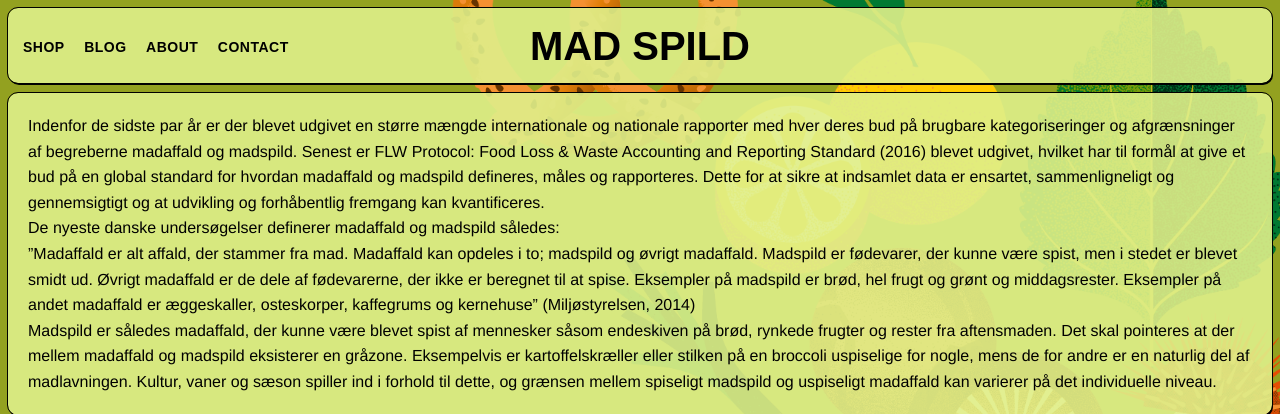
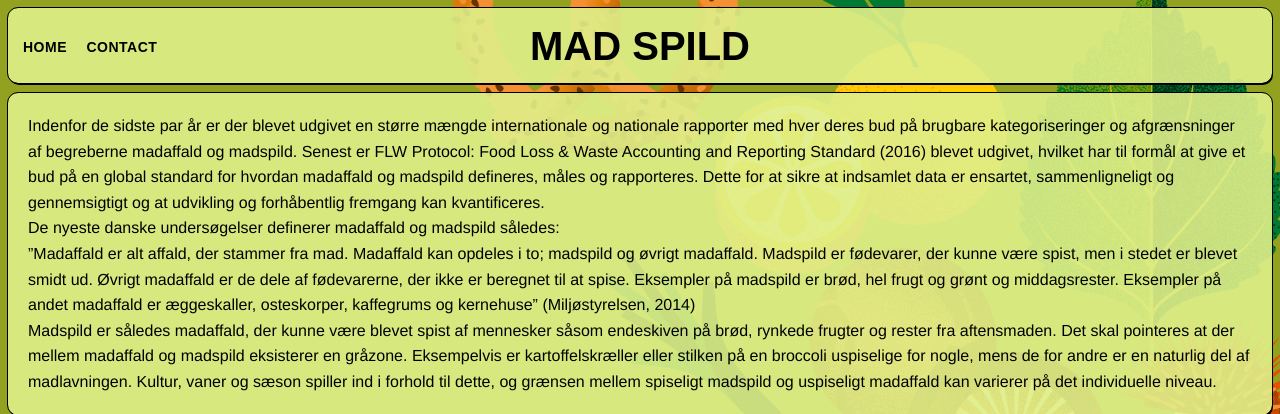
Before and after one commit to Linding3r/ZeroFoodWaste, a Spring Boot app: page / in a window 1280 px wide. Shown: the top 414 px of the page. Run offline with Spring Boot 4, Linux system fonts and the light colour scheme.

Commit message:
Navbar links changed and stuff removed

```diff
--- a/src/main/resources/templates/contact.html
+++ b/src/main/resources/templates/contact.html
@@ -19,12 +19,10 @@
             <img src="images/menulogo.png" alt="" width="40px">
         </label>
         <div class="left-menu">
-            <a href="#">Shop</a>
-            <a href="#">Blog</a>
-            <a href="#">About</a>
+            <a href="index">Home</a>
             <a href="contact">Contact</a>
         </div>
-        <a href="#" class="logo">MAD SPILD</a>
+        <a href="index" class="logo">MAD SPILD</a>
     </nav>
 </div>
 
--- a/src/main/resources/templates/index.html
+++ b/src/main/resources/templates/index.html
@@ -17,12 +17,10 @@
             <img src="images/menulogoblack.png" alt="" width="40px">
         </label>
         <div class="left-menu">
-            <a href="#">Shop</a>
-            <a href="#">Blog</a>
-            <a href="#">About</a>
+            <a href="index">Home</a>
             <a href="contact">Contact</a>
         </div>
-        <a href="#" class="logo">MAD SPILD</a>
+        <a href="index" class="logo">MAD SPILD</a>
     </nav>
 </div>
 
```
Lines whose indentation alone changed are shown as unchanged.
